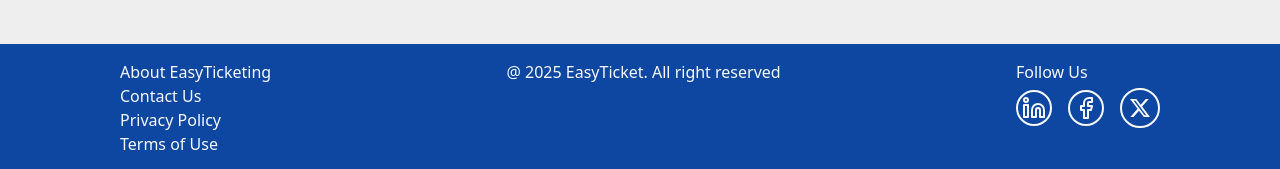
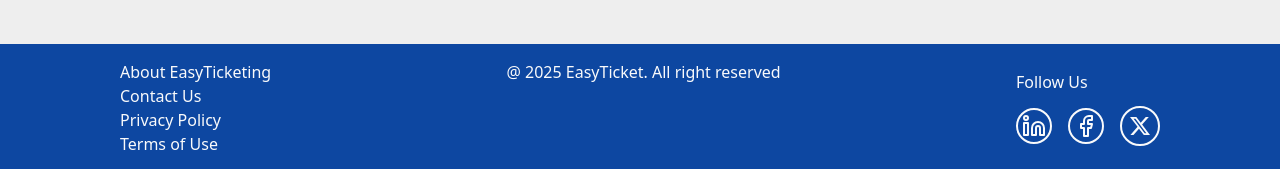
Before and after one commit to mafindijr/easy-ticketing-app, a React (Vite) app: page / in a window 1280 px wide. Shown: the part 1504-1673 px from the top of the page. Built offline with nearby package versions, Linux system fonts and the light colour scheme; grey boxes are pictures that could not be loaded.

Commit message:
fix: refactor Footer component to use navLinks array for navigation and improve layout structure

```diff
--- a/src/components/Footer.jsx
+++ b/src/components/Footer.jsx
@@ -3,6 +3,17 @@ import { BsTwitterX  } from "react-icons/bs";
 
 
 export default function Footer() {
+
+  const navLinks = [
+  { name: "About EasyTicketing", href: "#" },
+  { name: "Contact Us", href: "#" },
+  { name: "Privacy Policy", href: "#" },
+  { name: "Terms of Use", href: "#" },
+];
+
+
+
+
   return (
     <>
     <div className='bg-[#eeeeee] flex justify-center items-center h-[400px] py-8'>
@@ -30,10 +41,15 @@ export default function Footer() {
       <div className='bg-[#0D47A1] flex justify-between pr-30 pl-30 py-4'>
 
         <div className='flex flex-col items-start text-gray-50'>
-          <a href="#">About EasyTicketing</a>
+
+         {navLinks.map((link) => (
+            <a key={link.name} href={link.href}>{link.name}</a>
+          ))}
+
+          {/* <a href="#">About EasyTicketing</a>
           <a href="#">Contact Us</a>
           <a href="#">Privacy Policy</a>
-          <a href="#">Terms of Use</a>
+          <a href="#">Terms of Use</a> */}
         </div>
 
         <div className='text-gray-50'>
@@ -41,10 +57,14 @@ export default function Footer() {
         </div>
 
         <div className='flex items-center gap-4 text-gray-50 relative'>
-          <span className='absolute top-0 left-0'>Follow Us</span>
-          <div className='border-2 border-solid-gray-50 p-1 rounded-full'><a href="#"><Linkedin size={24} /></a></div>
-          <div className='border-2 border-solid-gray-50 p-1 rounded-full'><a href="#"><Facebook size={24} /></a></div>
-          <div className='border-2 border-solid-gray-50 p-2 text-xl rounded-full'><a href=""><BsTwitterX /></a></div>
+          <div className='flex flex-col items-start'>
+            <span className='mb-3'>Follow Us</span>
+            <div className='flex items-center gap-4'>
+              <div className='border-2 border-solid-gray-50 p-1 rounded-full'><a href="#"><Linkedin size={24} /></a></div>
+              <div className='border-2 border-solid-gray-50 p-1 rounded-full'><a href="#"><Facebook size={24} /></a></div>
+              <div className='border-2 border-solid-gray-50 p-2 text-xl rounded-full'><a href=""><BsTwitterX /></a></div>
+            </div>
+          </div>
         </div>
       </div>
 
```
